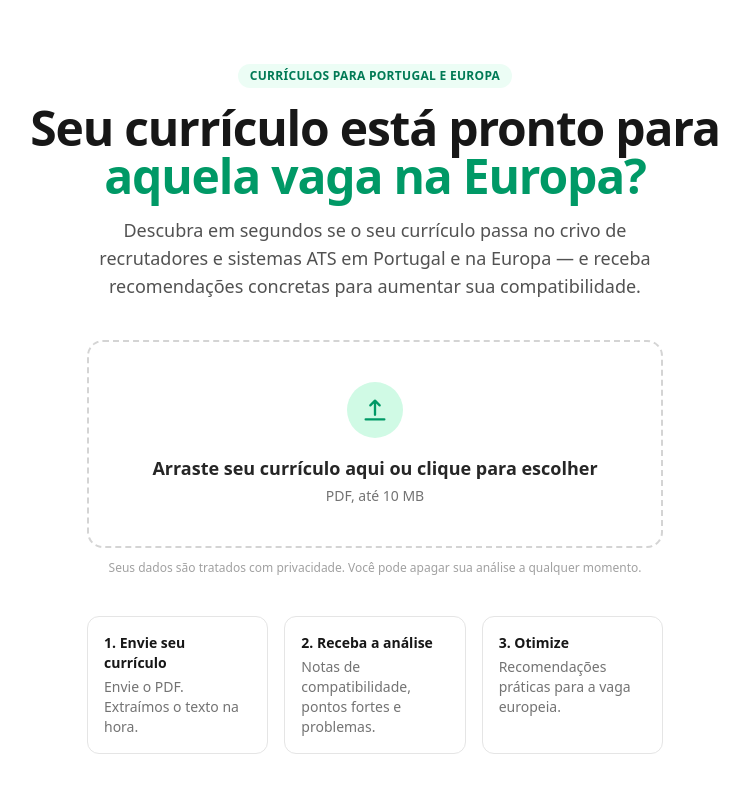
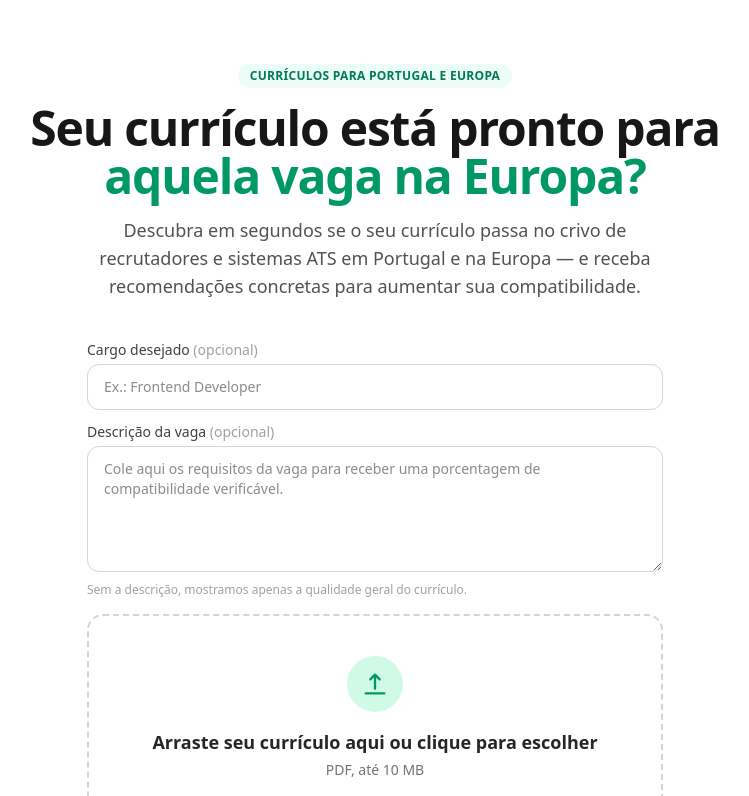
Before and after one commit to iTzB0r/CVMatch-EU, a Next.js app: page / in a window 1280 px wide. Shown: the top 796 px of the page, without its empty margins (265-1014 px from the left). Built offline with nearby package versions, Linux system fonts and the light colour scheme.

Commit message:
feat: add evidence-based CV job matching

```diff
--- a/components/upload/upload-card.tsx
+++ b/components/upload/upload-card.tsx
@@ -13,6 +13,8 @@ export function UploadCard() {
   const [error, setError] = useState<string | null>(null);
   const [dragging, setDragging] = useState(false);
   const [fileName, setFileName] = useState<string | null>(null);
+  const [targetRole, setTargetRole] = useState("");
+  const [jobDescription, setJobDescription] = useState("");
 
   const handleFile = useCallback(
     async (file: File) => {
@@ -44,6 +46,8 @@ export function UploadCard() {
           body: JSON.stringify({
             text,
             market: "pt",
+            targetRole: targetRole.trim() || null,
+            jobDescription: jobDescription.trim() || null,
             originalName: file.name,
             sizeBytes: file.size,
           }),
@@ -60,11 +64,51 @@ export function UploadCard() {
         setError(err instanceof Error ? err.message : "Algo deu errado. Tente novamente.");
       }
     },
-    [router],
+    [jobDescription, router, targetRole],
   );
 
   return (
     <div className="w-full max-w-xl">
+      <div className="mb-4 grid gap-3 text-left">
+        <div>
+          <label
+            htmlFor="target-role"
+            className="mb-1 block text-sm font-medium text-neutral-700"
+          >
+            Cargo desejado <span className="font-normal text-neutral-400">(opcional)</span>
+          </label>
+          <input
+            id="target-role"
+            value={targetRole}
+            onChange={(event) => setTargetRole(event.target.value)}
+            maxLength={120}
+            placeholder="Ex.: Frontend Developer"
+            disabled={step === "extracting" || step === "analyzing"}
+            className="w-full rounded-xl border border-neutral-300 px-4 py-3 text-sm outline-none transition focus:border-emerald-500 focus:ring-2 focus:ring-emerald-100 disabled:bg-neutral-50"
+          />
+        </div>
+        <div>
+          <label
+            htmlFor="job-description"
+            className="mb-1 block text-sm font-medium text-neutral-700"
+          >
+            Descrição da vaga <span className="font-normal text-neutral-400">(opcional)</span>
+          </label>
+          <textarea
+            id="job-description"
+            value={jobDescription}
+            onChange={(event) => setJobDescription(event.target.value)}
+            maxLength={15_000}
+            rows={5}
+            placeholder="Cole aqui os requisitos da vaga para receber uma porcentagem de compatibilidade verificável."
+            disabled={step === "extracting" || step === "analyzing"}
+            className="w-full resize-y rounded-xl border border-neutral-300 px-4 py-3 text-sm outline-none transition focus:border-emerald-500 focus:ring-2 focus:ring-emerald-100 disabled:bg-neutral-50"
+          />
+          <p className="mt-1 text-xs text-neutral-400">
+            Sem a descrição, mostramos apenas a qualidade geral do currículo.
+          </p>
+        </div>
+      </div>
       <div
         role="button"
         tabIndex={0}
```
